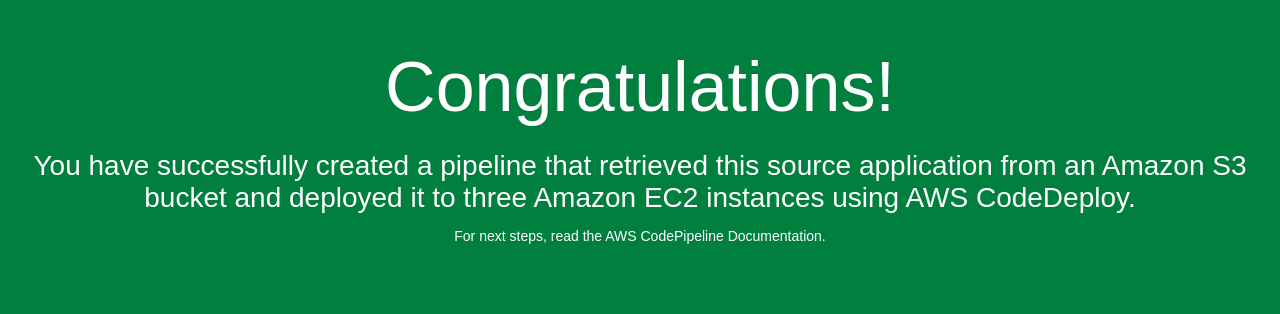
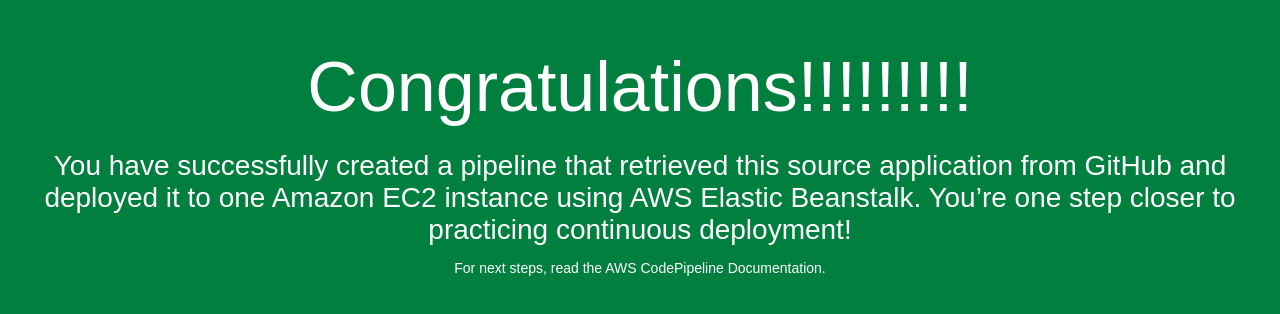
Before and after one commit to dipanshumansingka/demoAWS, a plain HTML site: page index.html in a window 1280 px wide. Drawn offline with Linux system fonts and the light colour scheme.

Commit message:
Update index.html

```diff
--- a/index.html
+++ b/index.html
@@ -26,9 +26,9 @@
 </head>
 <body>
   <div align="center">
-    <h1>Congratulations!</h1>
-    <h2>You have successfully created a pipeline that retrieved this source application from an Amazon S3 bucket and deployed it
-	to three Amazon EC2 instances using AWS CodeDeploy.</h2>
+    <h1>Congratulations!!!!!!!!!</h1>
+    <h2>You have successfully created a pipeline that retrieved this source application from GitHub and deployed it to one Amazon
+	EC2 instance using AWS Elastic Beanstalk. You’re one step closer to practicing continuous deployment!</h2>
     <p>For next steps, read the AWS CodePipeline Documentation.</p>
   </div>
 </body>
```
